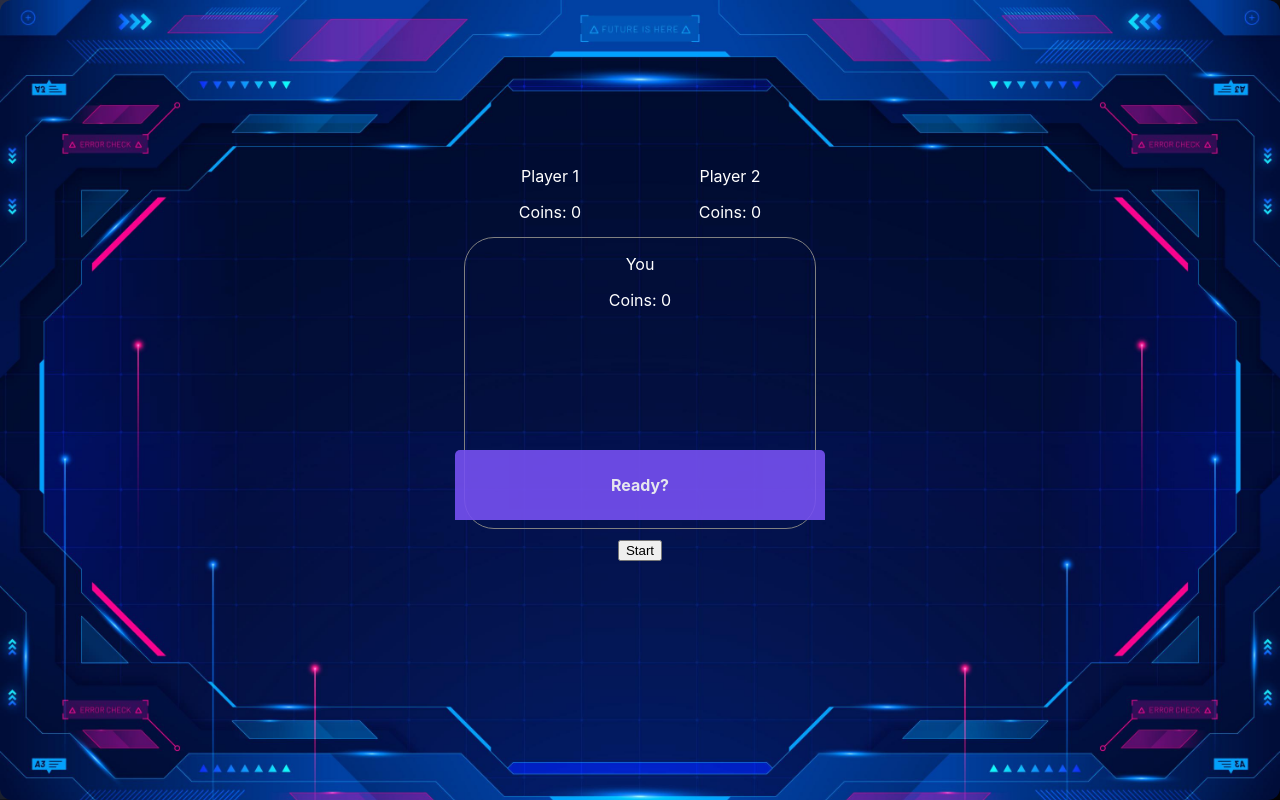
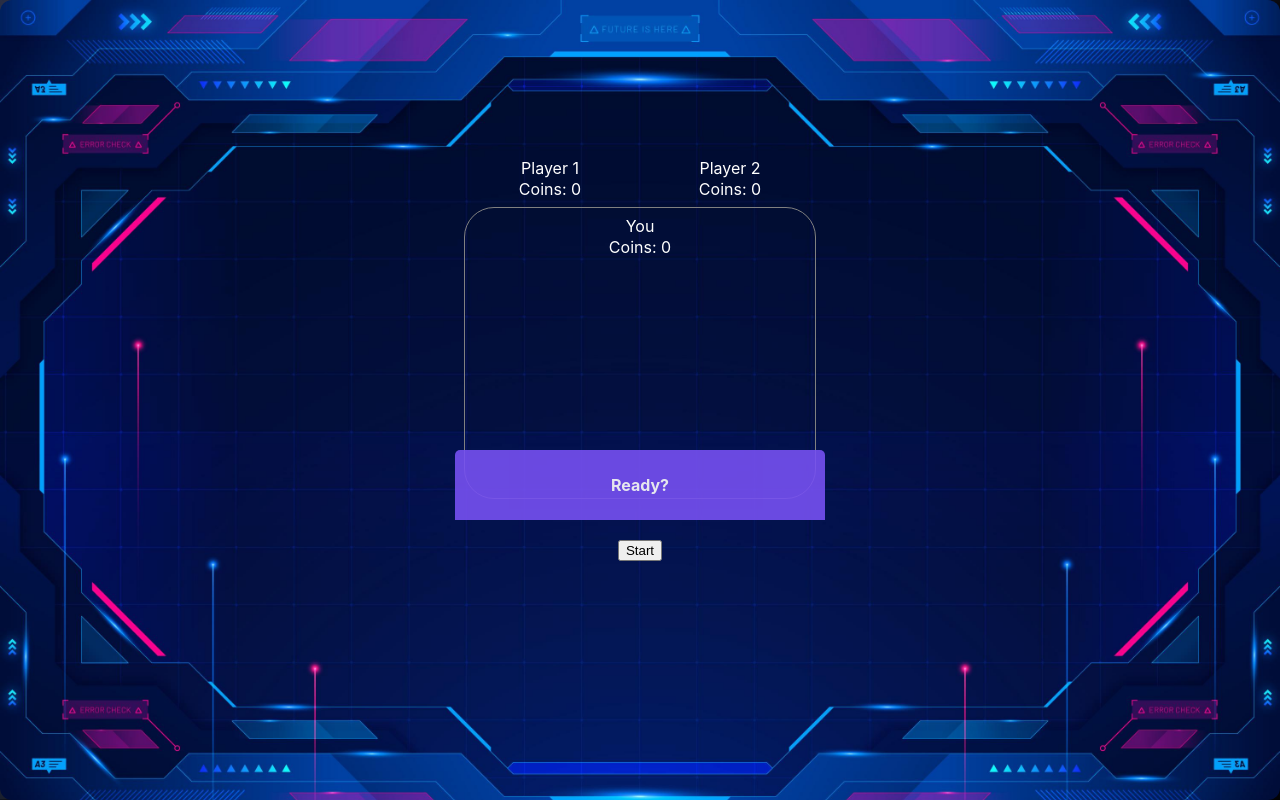
Before and after one commit to tibo35/coup, a React (Create React App) app: page / in a window 1280 px wide. Both pictures are taken after a click on the item "Play". Built offline with nearby package versions, Linux system fonts and the light colour scheme.

Commit message:
ui fixes

```diff
--- a/src/Components/AIHandStyle.css
+++ b/src/Components/AIHandStyle.css
@@ -4,6 +4,7 @@
   display: flex;
   flex-direction: column;
   align-items: center;
+  line-height: 5px;
 }
 
 .ai-deck .cards {
--- a/src/Components/UserHand.css
+++ b/src/Components/UserHand.css
@@ -4,6 +4,7 @@
   min-height: 290px;
   width: 350px;
   margin: 0 10px;
+  line-height: 5px;
 }
 
 .user-deck .card {
```
